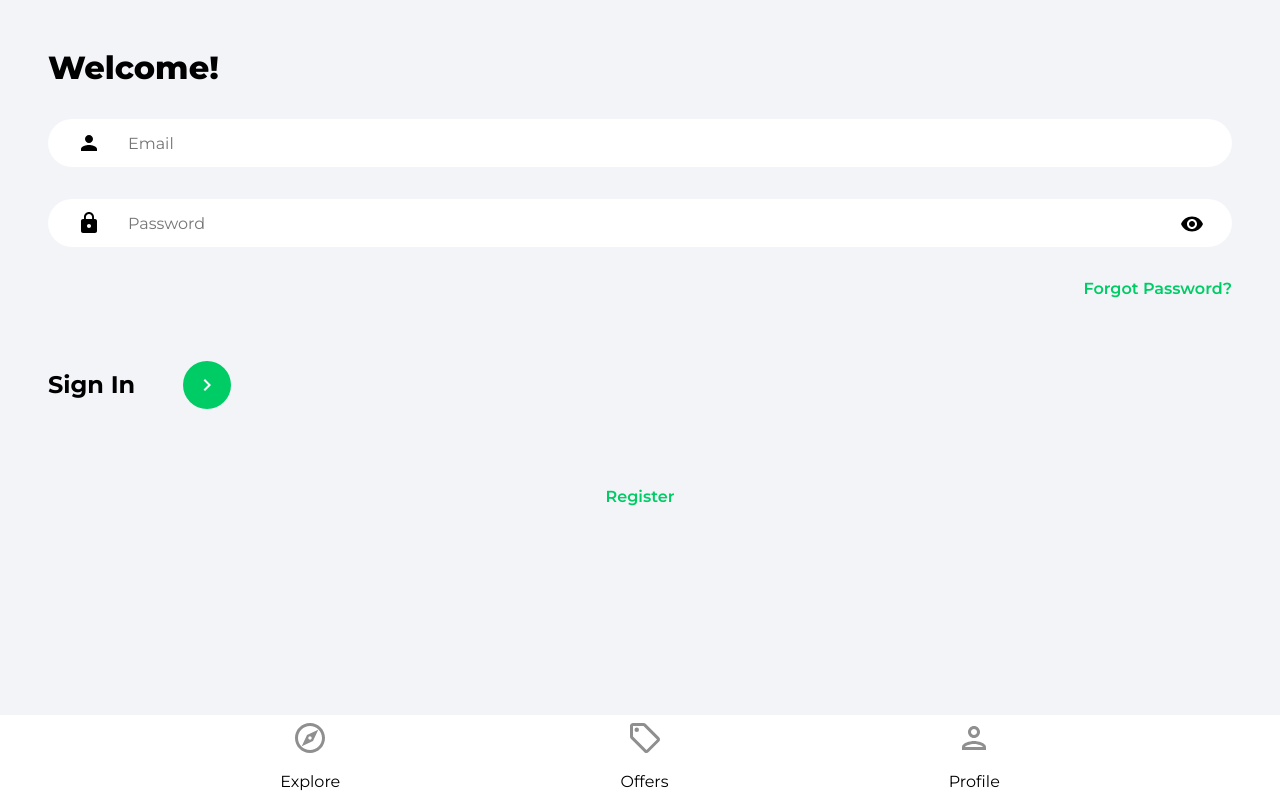
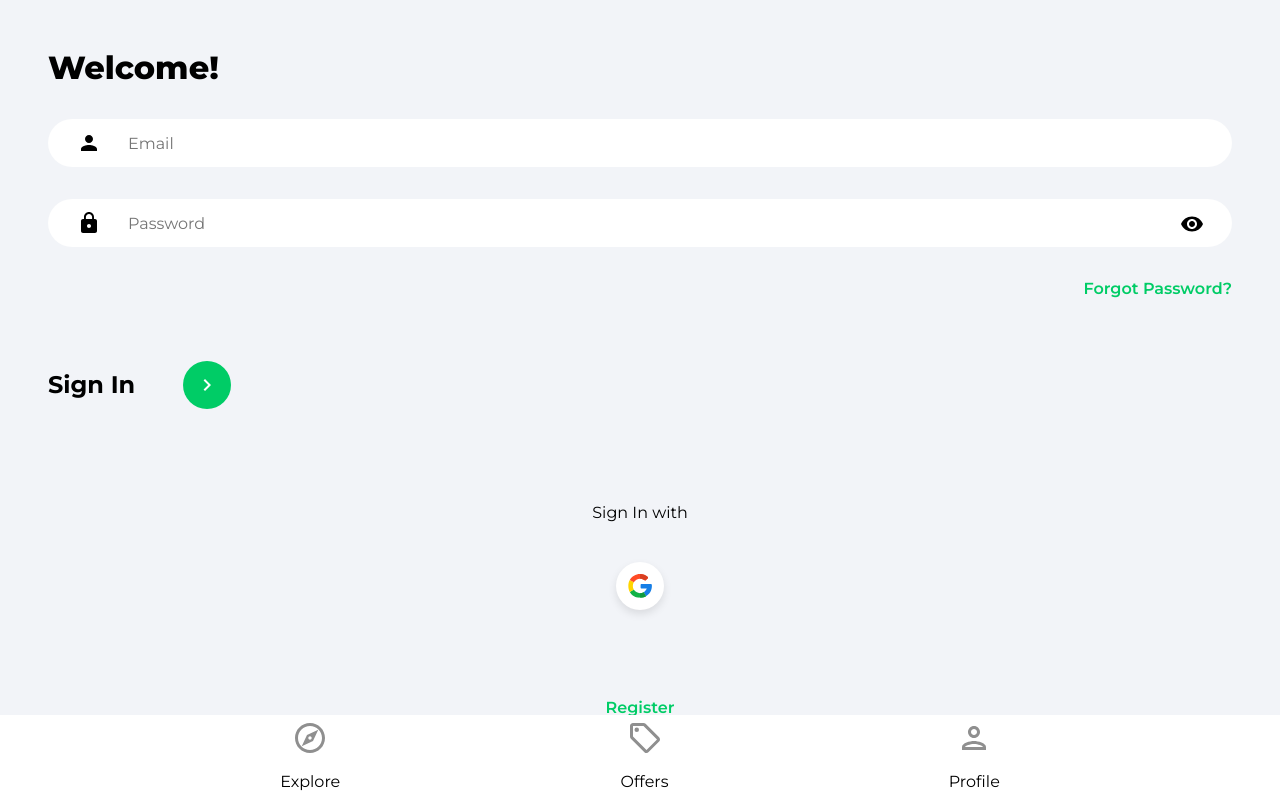
Before and after one commit to cday96/house-marketplace, a React (Create React App) app: page /sign-in in a window 1280 px wide. Built offline with nearby package versions, Linux system fonts and the light colour scheme.

Commit message:
implement Google OAuth

```diff
--- /dev/null
+++ b/src/components/OAuth.jsx
@@ -0,0 +1,56 @@
+import React from "react"
+import { useLocation, useNavigate } from "react-router-dom"
+import { getAuth, signInWithPopup, GoogleAuthProvider } from "firebase/auth"
+import { doc, setDoc, getDoc, serverTimestamp } from "firebase/firestore"
+import { db } from "../firebase.config"
+import { toast } from "react-toastify"
+import googleIcon from "../assets/svg/googleIcon.svg"
+
+function OAuth() {
+	const navigate = useNavigate()
+	const location = useLocation()
+
+	const handleGoogleClick = async () => {
+		try {
+			// Need to get the auth and create a provider for the signInWithPopup function
+			const auth = getAuth()
+			const provider = new GoogleAuthProvider()
+
+			// signInWithPopup will return a result object that we can get the user from
+			const result = await signInWithPopup(auth, provider)
+			const user = result.user
+
+			// Check if user reference exisits and if not add them to db
+			const docRef = doc(db, "users", user.uid)
+
+			// getDoc will return us an object we can reference against
+			const docSnap = await getDoc(docRef)
+
+			if (!docSnap.exists()) {
+				await setDoc(doc(db, "users", user.uid), {
+					name: user.displayName,
+					email: user.email,
+					timestamp: serverTimestamp(),
+				})
+			}
+			navigate("/")
+		} catch (error) {
+			toast.error("There Was an Issue Authenticating!")
+		}
+	}
+
+	return (
+		<div className="socialLogin">
+			<p>Sign {location.pathname === "/sign-up" ? "Up" : "In"} with</p>
+			<button className="socialIconDiv" onClick={handleGoogleClick}>
+				<img
+					className="socialIconImg"
+					src={googleIcon}
+					alt="google icon"
+				/>
+			</button>
+		</div>
+	)
+}
+
+export default OAuth
--- a/src/pages/SignIn.jsx
+++ b/src/pages/SignIn.jsx
@@ -5,6 +5,7 @@
 import { getAuth, signInWithEmailAndPassword } from "firebase/auth"
 import { ReactComponent as ArrowRightIcon } from "../assets/svg/keyboardArrowRightIcon.svg"
 import visibilityIcon from "../assets/svg/visibilityIcon.svg"
+import OAuth from "../components/OAuth"
 
 function SignIn() {
 	const [showPassword, setShowPassword] = useState(false)
@@ -101,7 +102,7 @@
 							</button>
 						</div>
 					</form>
-					{/* Google OAuth Component goes here */}
+					<OAuth />
 					<Link className="registerLink" to="/sign-up">
 						Register
 					</Link>
--- a/src/pages/SignUp.jsx
+++ b/src/pages/SignUp.jsx
@@ -11,6 +11,7 @@
 import { db } from "../firebase.config"
 import { ReactComponent as ArrowRightIcon } from "../assets/svg/keyboardArrowRightIcon.svg"
 import visibilityIcon from "../assets/svg/visibilityIcon.svg"
+import OAuth from "../components/OAuth"
 
 function SignUp() {
 	const [showPassword, setShowPassword] = useState(false)
@@ -128,7 +129,7 @@
 							</button>
 						</div>
 					</form>
-					{/* Google OAuth Component goes here */}
+					<OAuth />
 					<Link className="registerLink" to="/sign-in">
 						Already Have an Account?
 					</Link>
```
